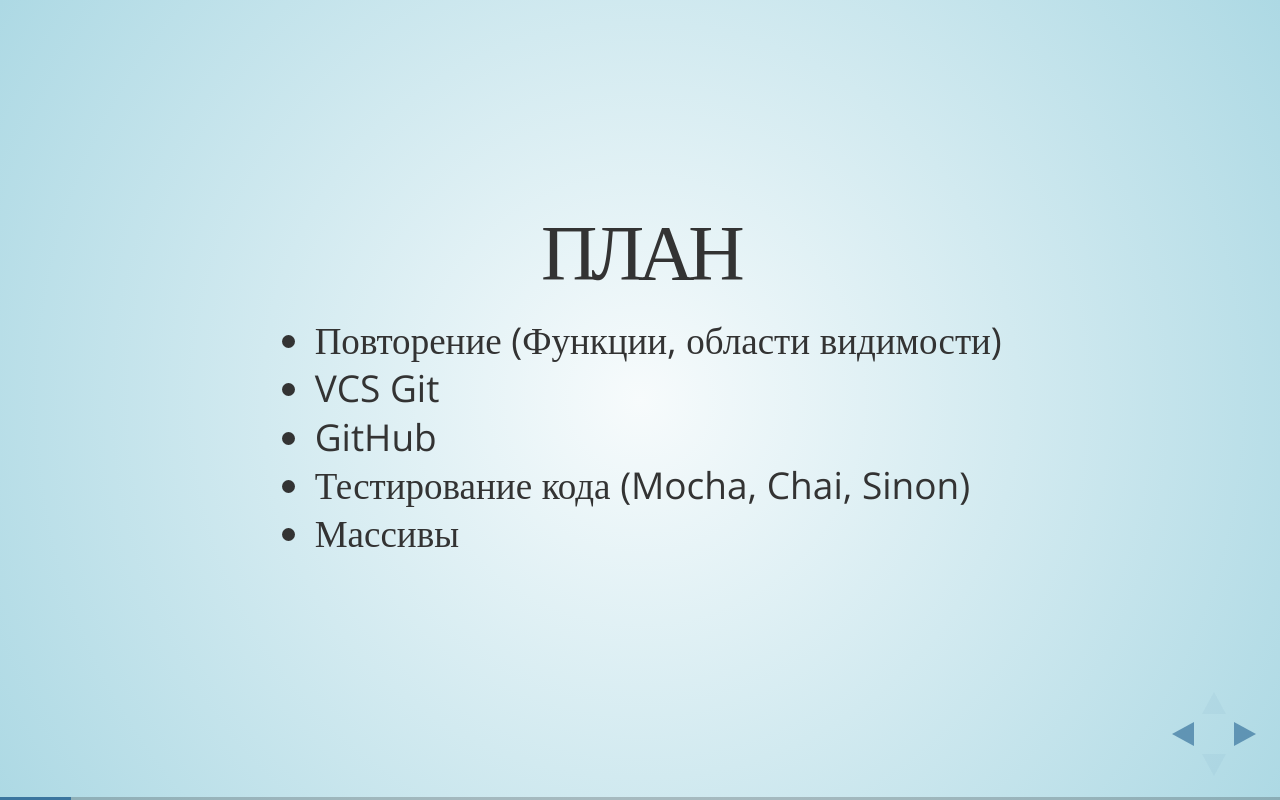
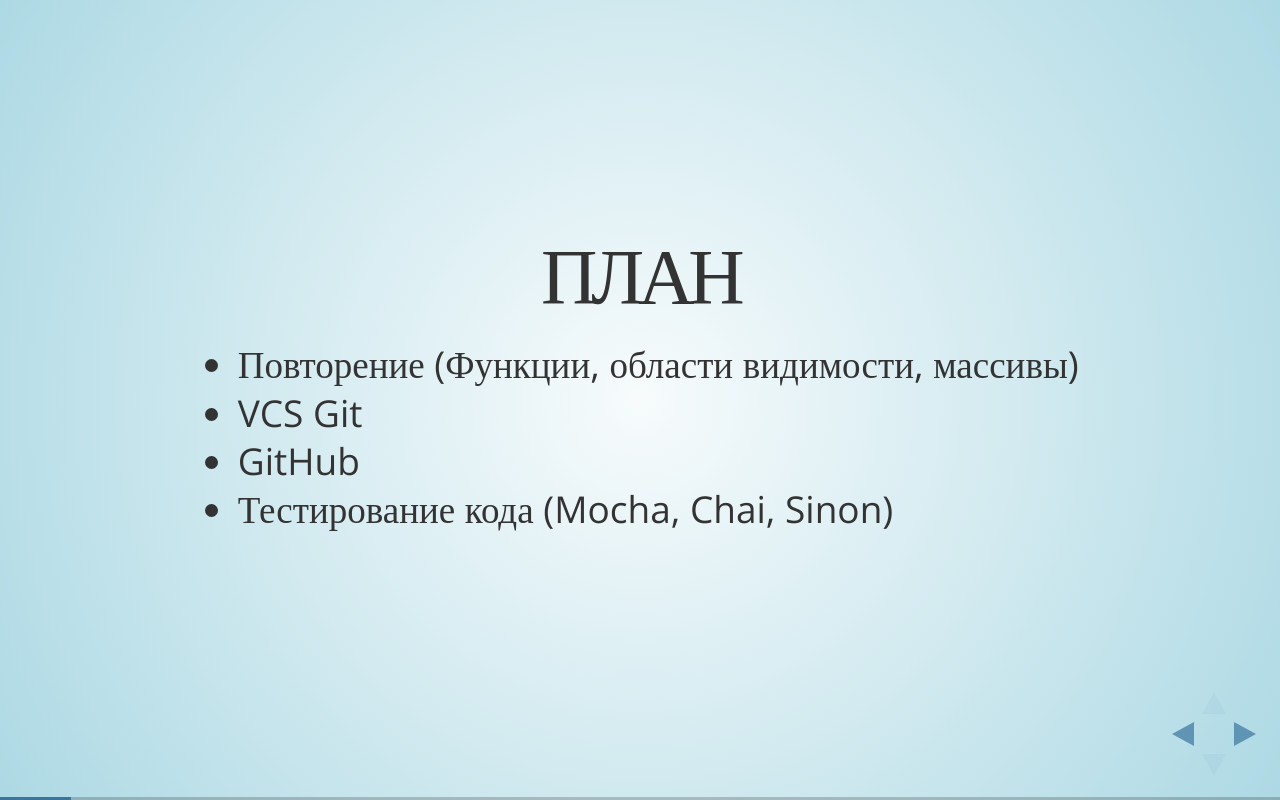
Before and after one commit to devsergiy/js-course, a plain HTML site: page lesson-3/index.html in a window 1280 px wide. Both pictures are taken after a click on the element 1251 px from the left and 734 px from the top of the page. Drawn offline with nearby package versions, Linux system fonts and the light colour scheme.

Commit message:
update lesson3 plan

```diff
--- a/lesson-3/index.html
+++ b/lesson-3/index.html
@@ -56,11 +56,10 @@
 					<section>
 						<h2>План</h2>
 						<ul>
-							<li>Повторение (Функции, области видимости)</li>
+							<li>Повторение (Функции, области видимости, массивы)</li>
 							<li>VCS Git</li>
 							<li>GitHub</li>
 							<li>Тестирование кода (Mocha, Chai, Sinon)</li>
-							<li>Массивы</li>
 						</ul>
 					</section>
 				</section>
```
